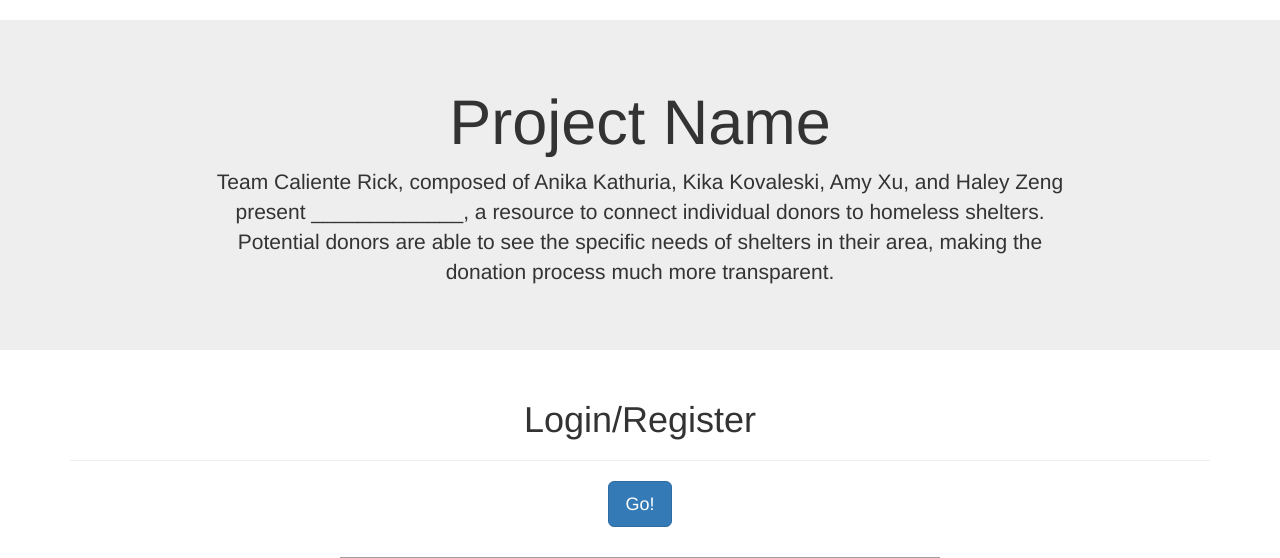
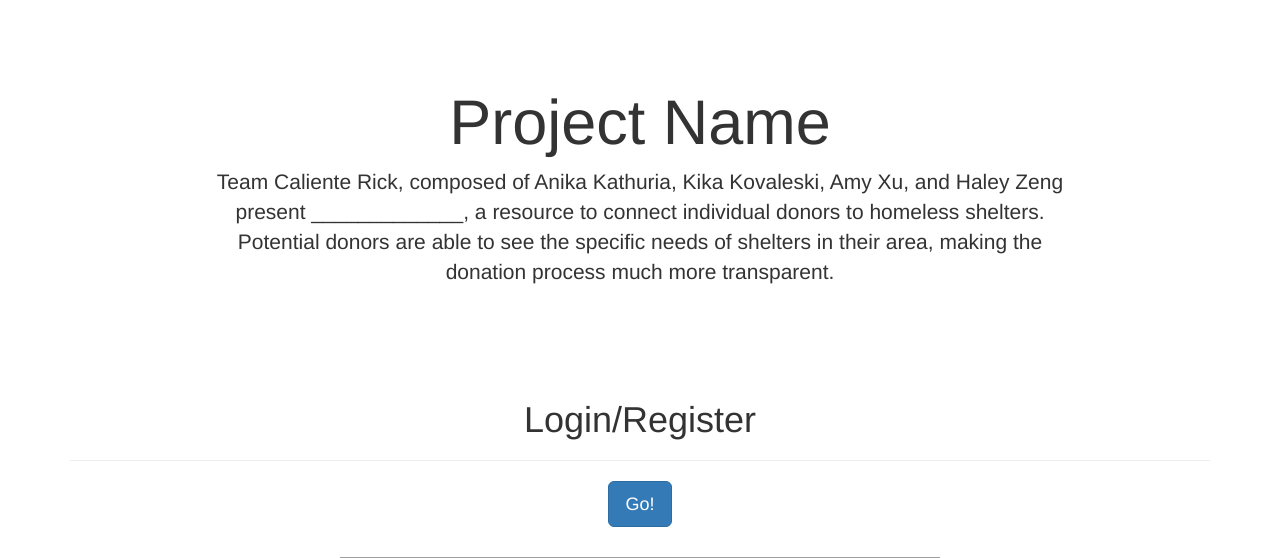
Before and after one commit to jieyuxu/caliente-rick, a Flask app: page / in a window 1280 px wide. Shown: the part 52-610 px from the top of the page. Run offline with Flask 2, Linux system fonts and the light colour scheme; some libraries are stand-ins or nearby versions; grey boxes are pictures that could not be loaded.

Commit message:
Update home.html

```diff
--- a/templates/home.html
+++ b/templates/home.html
@@ -67,6 +67,13 @@ imgHolder{ position:absolute; top:100px; left:100px; text-align:left; }
     padding-left: 200px;
     padding-right: 200px;
   }
+  .jumbotron {
+  background-color: white;
+}
+.main-button {
+  display: inline-block;
+
+}
 </style>
 
 
```
